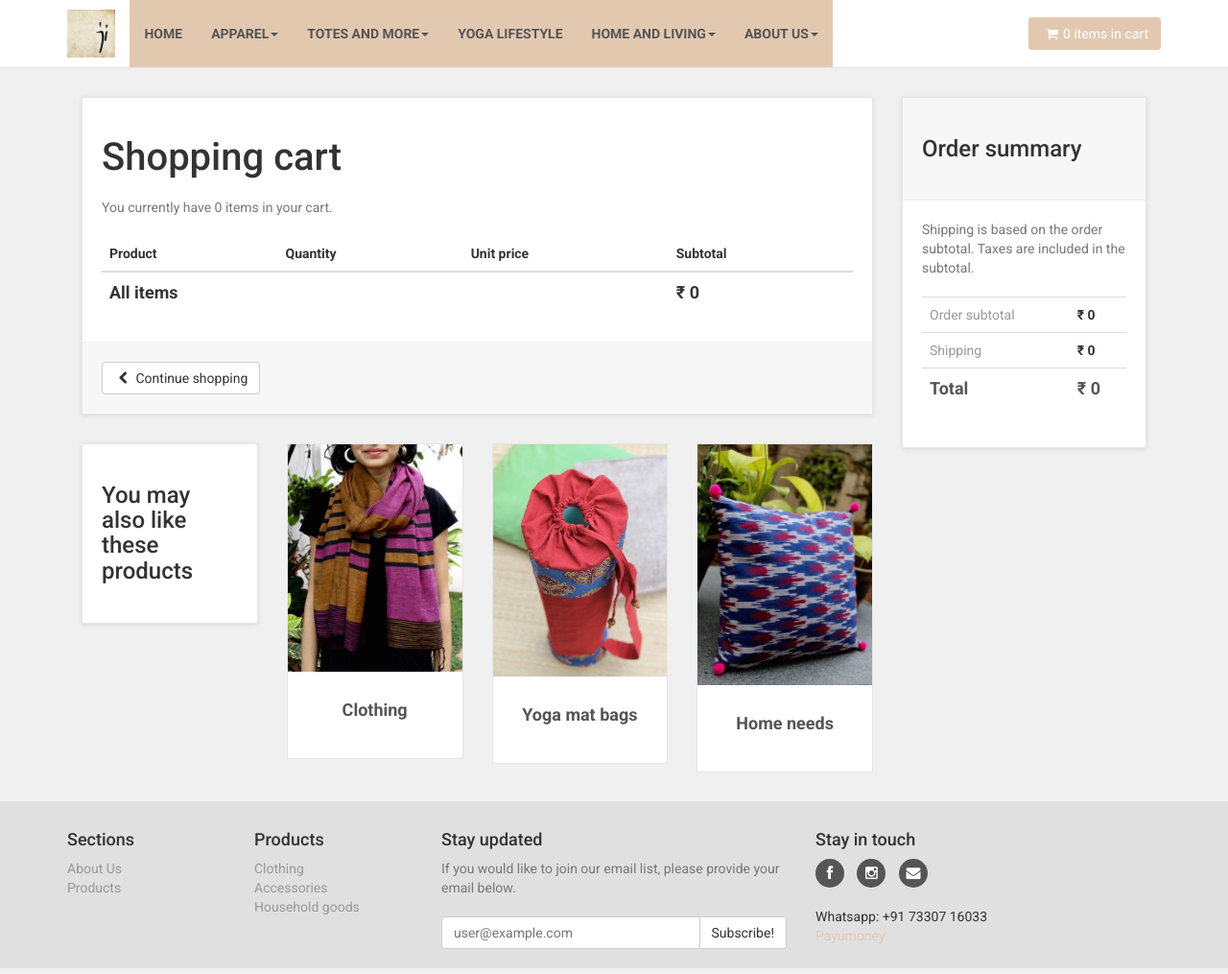
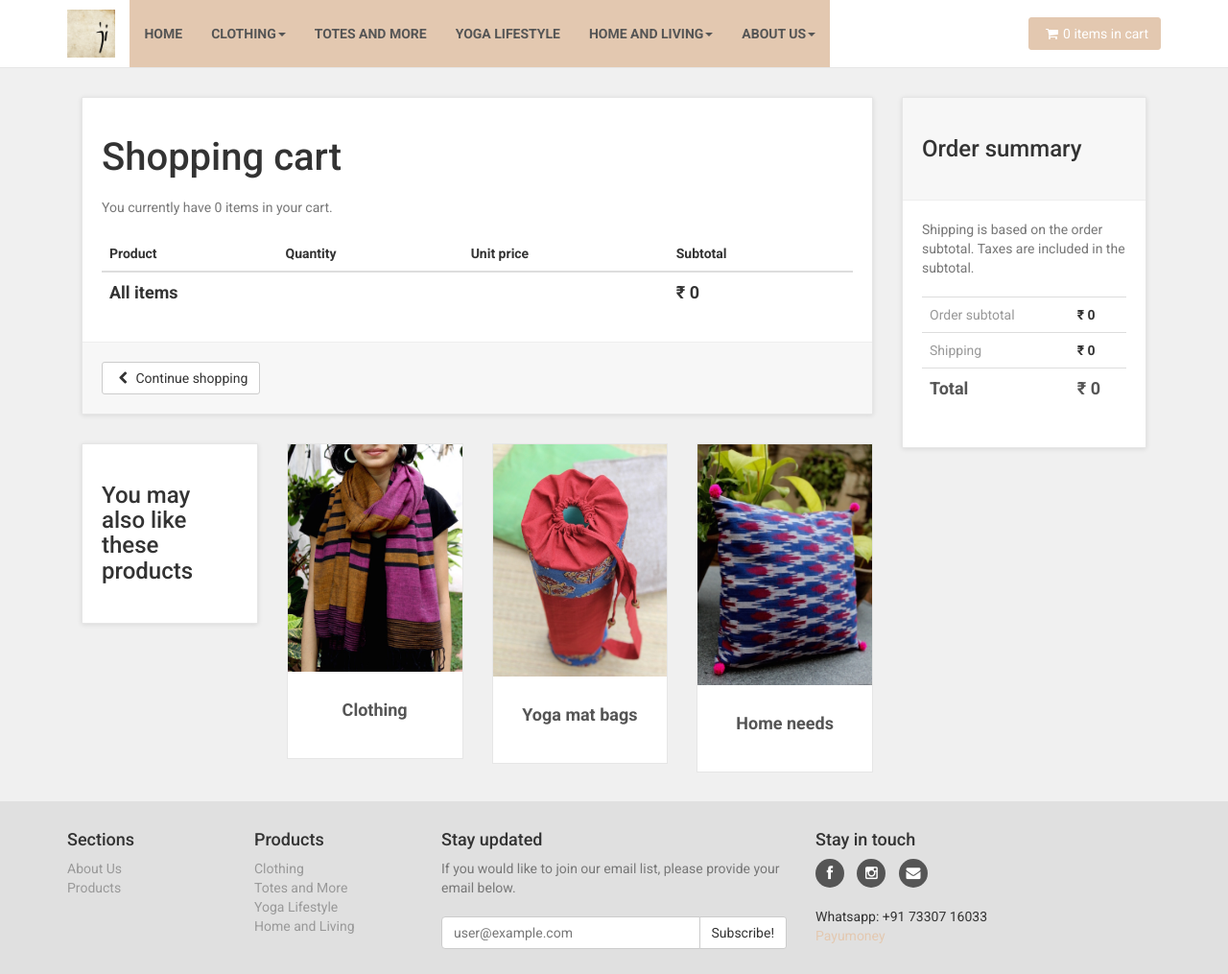
Before and after one commit to hebda/JiCurations, a Flask app: page /basket in a window 1280 px wide. Shown: the whole page at 96% size. Run offline with Flask 2, Linux system fonts and the light colour scheme; lists and menus that the app fills with data are empty; parts of the project's set-up code (start-up, migrations or seed data) failed here and were passed over; some libraries are stand-ins or nearby versions.

Commit message:
renamed sections

```diff
--- a/app/templates/footer.html
+++ b/app/templates/footer.html
@@ -23,9 +23,11 @@
                         <ul>
                             <li><a href="/coming_soon">Clothing</a>
                             </li>
-                            <li><a href="/coming_soon">Accessories</a>
+                            <li><a href="/product_section?idd=totes_and_more">Totes and More</a>
                             </li>
-                            <li><a href="/coming_soon">Household goods</a>
+                            <li><a href="/product_section?idd=yoga_mat_bags">Yoga Lifestyle</a>
+                            </li>
+                            <li><a href="/coming_soon">Home and Living</a>
                             </li>
                         </ul>
 
--- a/app/templates/navbar.html
+++ b/app/templates/navbar.html
@@ -27,7 +27,7 @@
                     <li class="active"><a href="/index">Home</a>
                     </li>
                     <li class="dropdown active">
-                        <a href="#products" class="dropdown-toggle" data-hover="dropdown" data-delay="200">Apparel<b class="caret"></b></a>
+                        <a href="#products" class="dropdown-toggle" data-hover="dropdown" data-delay="200">Clothing<b class="caret"></b></a>
                         <ul class="dropdown-menu">
                             <li>
                                     <div class="row">
@@ -46,25 +46,7 @@
                             </li>
                         </ul>
                     </li>
-                    <li class="dropdown active">
-                        <a href="#products" class="dropdown-toggle" data-hover="dropdown" data-delay="200">Totes and More<b class="caret"></b></a>
-                        <ul class="dropdown-menu">
-                            <li>
-                                    <div class="row">
-                                        <div class="col-sm-2">
-                                            <ul style="display: inline-block; width:150px;">
-                                                <li><a href="/coming_soon">Totes</a>
-                                                </li>
-                                                <li><a href="/coming_soon">Backpacks</a>
-                                                </li>
-                                                <li><a href="/coming_soon">Organizers</a>
-                                                </li>
-                                            </ul>
-                                        </div>
-                                    </div>
-                                <!-- /.yamm-content -->
-                            </li>
-                        </ul>
+                    <li class="active"><a href="/product_section?idd=totes_and_more">Totes and More</a>
                     </li>
                     <li class="active"><a href="/product_section?idd=yoga_mat_bags">Yoga Lifestyle</a>
                     </li>
```
